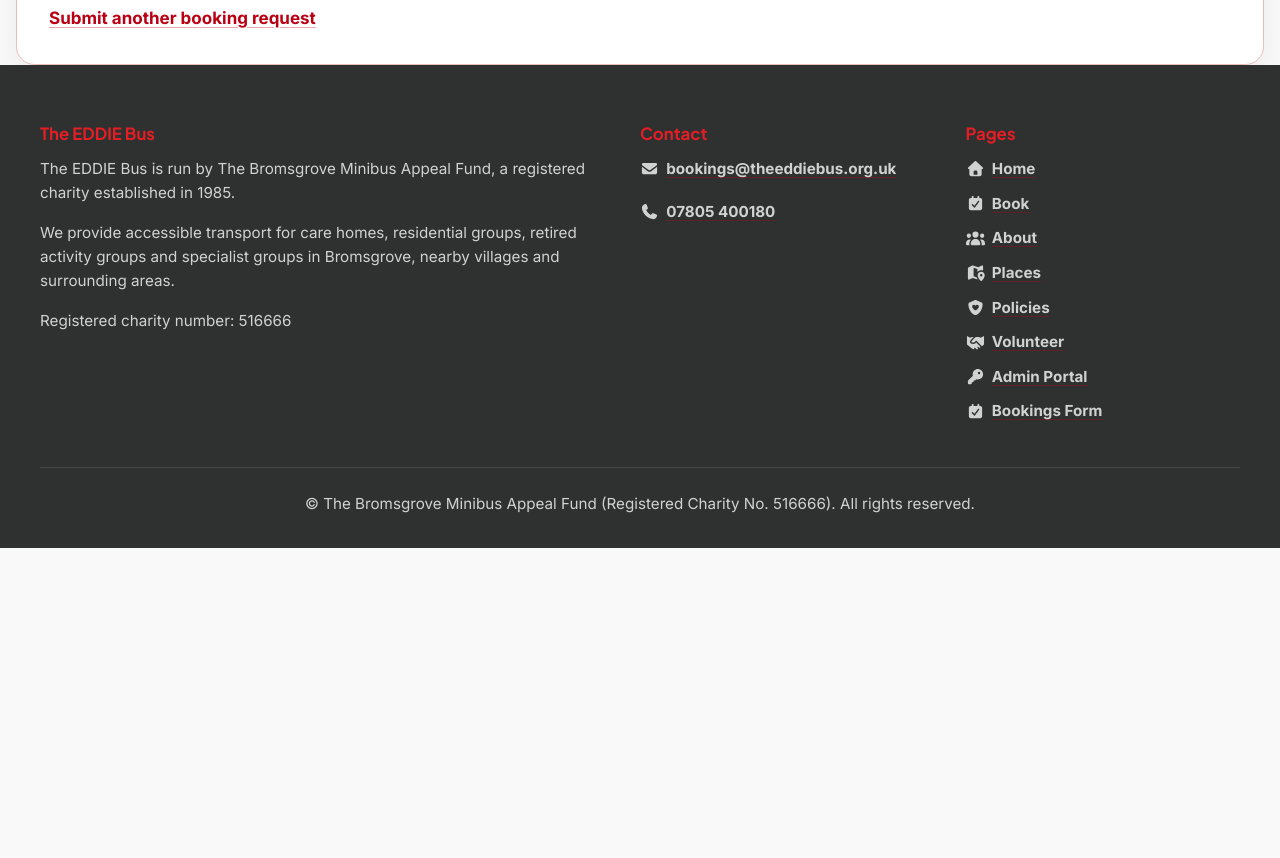
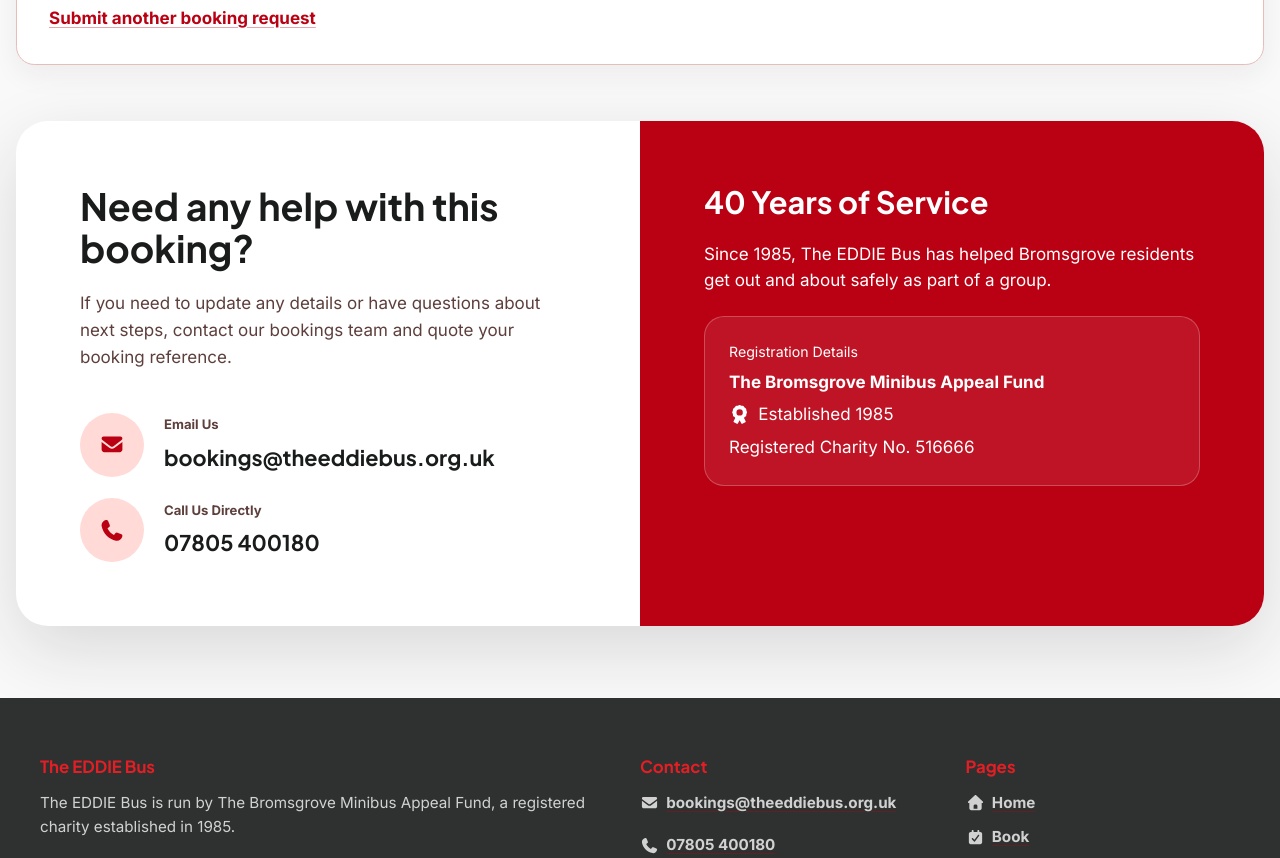
Before and after one commit to martinkearn/the-eddie-bus, a Next.js app: page /bookings/acknowledgement in a window 1280 px wide. Shown: the part 1880-2738 px from the top of the page. Before the commit the page ends 2428 px from the top, so only its background shows below. Built offline with nearby package versions, Linux system fonts and the light colour scheme.

Commit message:
Add contact panel to booking acknowledgement
Add ContactPanel to the booking acknowledgement page to help users find support for booking-related questions and updates. Provides contact information for the bookings team with instructions to reference the booking ID.

```diff
--- a/app/bookings/acknowledgement/page.js
+++ b/app/bookings/acknowledgement/page.js
@@ -1,4 +1,5 @@
 import { BookingAcknowledgementPanel } from '../../../src/components/BookingAcknowledgementPanel'
+import { ContactPanel } from '../../../src/components/ContactPanel'
 import { PageIntro } from '../../../src/components/PageIntro'
 import { SiteLayout } from '../../../src/components/SiteLayout'
 import { images } from '../../../src/content/site'
@@ -27,6 +28,12 @@
       />
 
       <BookingAcknowledgementPanel />
+      <ContactPanel
+        title="Need any help with this booking?"
+        text={[
+          'If you need to update any details or have questions about next steps, contact our bookings team and quote your booking reference.',
+        ]}
+      />
     </SiteLayout>
   )
 }
```
